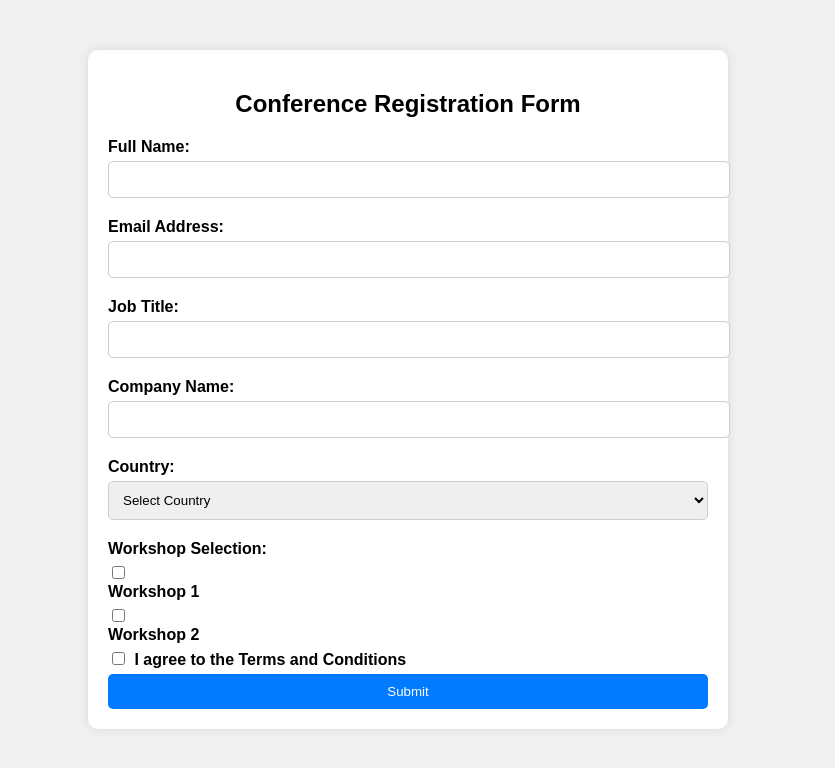
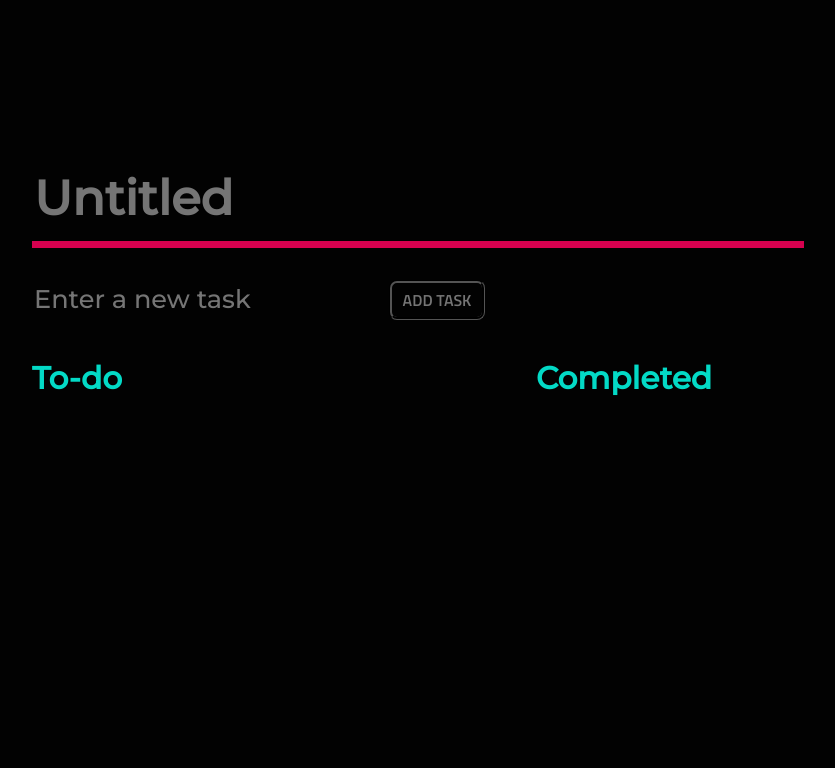
Before and after one commit to Vishesh0504/To-Do-List, a plain HTML site: page index.html in a window 1280 px wide. Shown: the whole page, without its empty margins (232-1067 px from the left). Drawn offline with Linux system fonts and the light colour scheme.

Commit message:
Add files via upload

```diff
--- a/index.html
+++ b/index.html
@@ -1,56 +1,42 @@
 <!DOCTYPE html>
-<html lang="en">
+<html>
 <head>
-<meta charset="UTF-8">
-<meta name="viewport" content="width=device-width, initial-scale=1.0">
-<title>Tech Conference Registration</title>
-<link rel="stylesheet" href="index.css"/>
+    <meta charset="utf-8">
+    <meta name="viewport" content="width=device-width, initial-scale=1">
+    <link rel="stylesheet" type="text/css" href="style.css">
+    <link rel="preconnect" href="https://fonts.googleapis.com">
+<link rel="preconnect" href="https://fonts.gstatic.com" crossorigin>
+<link href="https://fonts.googleapis.com/css2?family=Montserrat:ital,wght@0,500;1,500&family=Titillium+Web:wght@600&display=swap" rel="stylesheet">
+    <title>
+    </title>
 </head>
 <body>
-<div class="container">
-    <h2>Conference Registration Form</h2>
-    <form id="registrationForm">
-        <label for="fullName">Full Name:</label>
-        <input type="text" id="fullName" name="fullName" required/>
-        <div class="error" id="fullNameError"></div>
+    <div class=container>
+        <label id ="Name" for="ListName">
+            <input type="text" id="input" name="Heading" placeholder="Untitled">
+            <span id="output"></span>
+        </label>
+        <br>
+        <label id="taskin">
+            <input type="text" id="tasks" name="tasks" placeholder="Enter a new task">
+            <button id='Addtsk'>ADD TASK</button>
+        </label>
+        <div class=Tasklist>
+            <div class=todo>
+                <h2>To-do</h2>
+                <ul class="doing">
+                </ul>
+            </div>
+            <div class=completed>
+                <h2>Completed</h2>
+                <ul class="done">
+                </ul>
+            </div>
 
-        <label for="email">Email Address:</label>
-        <input type="email" id="email" name="email" required/>
-        <div class="error" id="emailError"></div>
+        </div>
 
-        <label for="jobTitle">Job Title:</label>
-        <input type="text" id="jobTitle" name="jobTitle" required/>
-        <div class="error" id="jobTitleError"></div>
+    </div>
 
-        <label for="companyName">Company Name:</label>
-        <input type="text" id="companyName" name="companyName" required/>
-        <div class="error" id="companyNameError"></div>
-
-        <label for="country">Country:</label>
-        <select id="country" name="country" required></select>
-        <div class="error" id="countryError"></div>
-
-        <label>Workshop Selection:</label>
-        <div>
-            <input type="checkbox" id="workshop1" name="workshop" value="Workshop 1"/>
-            <label for="workshop1">Workshop 1</label>
-        </div>
-        <div>
-            <input type="checkbox" id="workshop2" name="workshop" value="Workshop 2"/>
-            <label for="workshop2">Workshop 2</label>
-        </div>
-        <div class="error" id="workshopError"></div>
-
-        <label>
-            <input type="checkbox" id="terms" name="terms" required/>
-            I agree to the Terms and Conditions
-        </label>
-        <div class="error" id="termsError"></div>
-
-        <button type="submit" class="btn">Submit</button>
-    </form>
-</div>
-
-<script src="index.js"></script>
+    <script type="text/javascript" src="script.js"></script>
 </body>
 </html>
```
